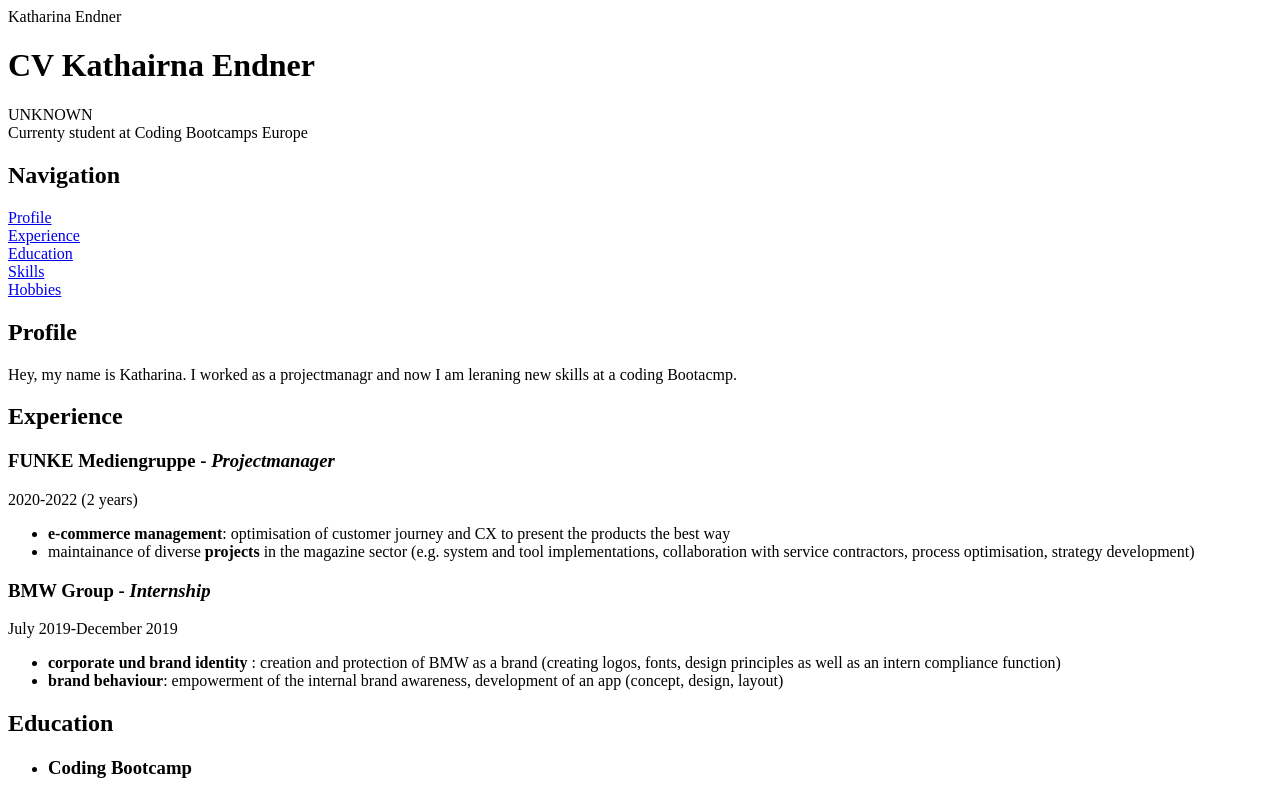
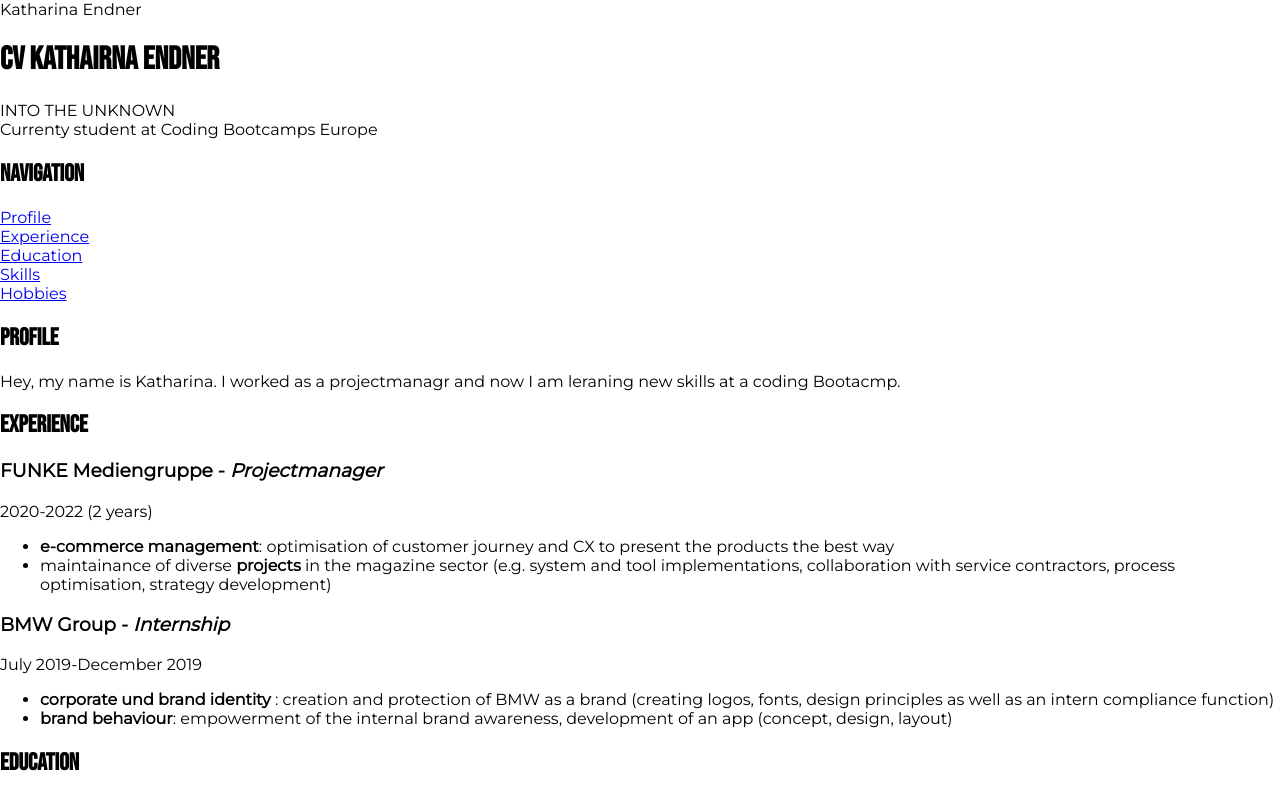
Before and after one commit to kath-arina/Katharina-s-CV, a plain HTML site: page index.html in a window 1280 px wide. Shown: the top 794 px of the page. Drawn offline with Linux system fonts and the light colour scheme.

Commit message:
added Fonts

```diff
--- a/index.html
+++ b/index.html
@@ -9,13 +9,19 @@
     <meta name="description" content="This is the CV of Kathairna Endner">
     <title>Katharina's CV</title>
     <link rel="stylesheet" href="style.css">
+    <link rel="preconnect" href="https://fonts.googleapis.com">
+    <link rel="preconnect" href="https://fonts.gstatic.com" crossorigin>
+    <link href="https://fonts.googleapis.com/css2?family=Montserrat&display=swap" rel="stylesheet">
+    <style>
+        @import url('https://fonts.googleapis.com/css2?family=Bebas+Neue&family=Montserrat&display=swap');
+    </style>
 
 </head>
 
 <body>
     <header>Katharina Endner
         <h1>CV Kathairna Endner</h1>
-        <p>UNKNOWN <br>Currenty student at Coding Bootcamps Europe</p>
+        <p>INTO THE UNKNOWN <br>Currenty student at Coding Bootcamps Europe</p>
     </header>
     <main>
         <nav>
--- a/style.css
+++ b/style.css
@@ -1,5 +1,20 @@
-*,
-*::before,
-*::after {
-    box-sizing: border-box; 20px
+* {
+  box-sizing: border-box;
 }
+
+* {
+  font-family: "Montserrat", sans-serif;
+}
+
+h1,
+h2,
+h3,
+h4,
+h5,
+h6 {
+  font-family: "Bebas Neue", cursive;
+}
+
+body {
+  margin: 0px;
+}
```
